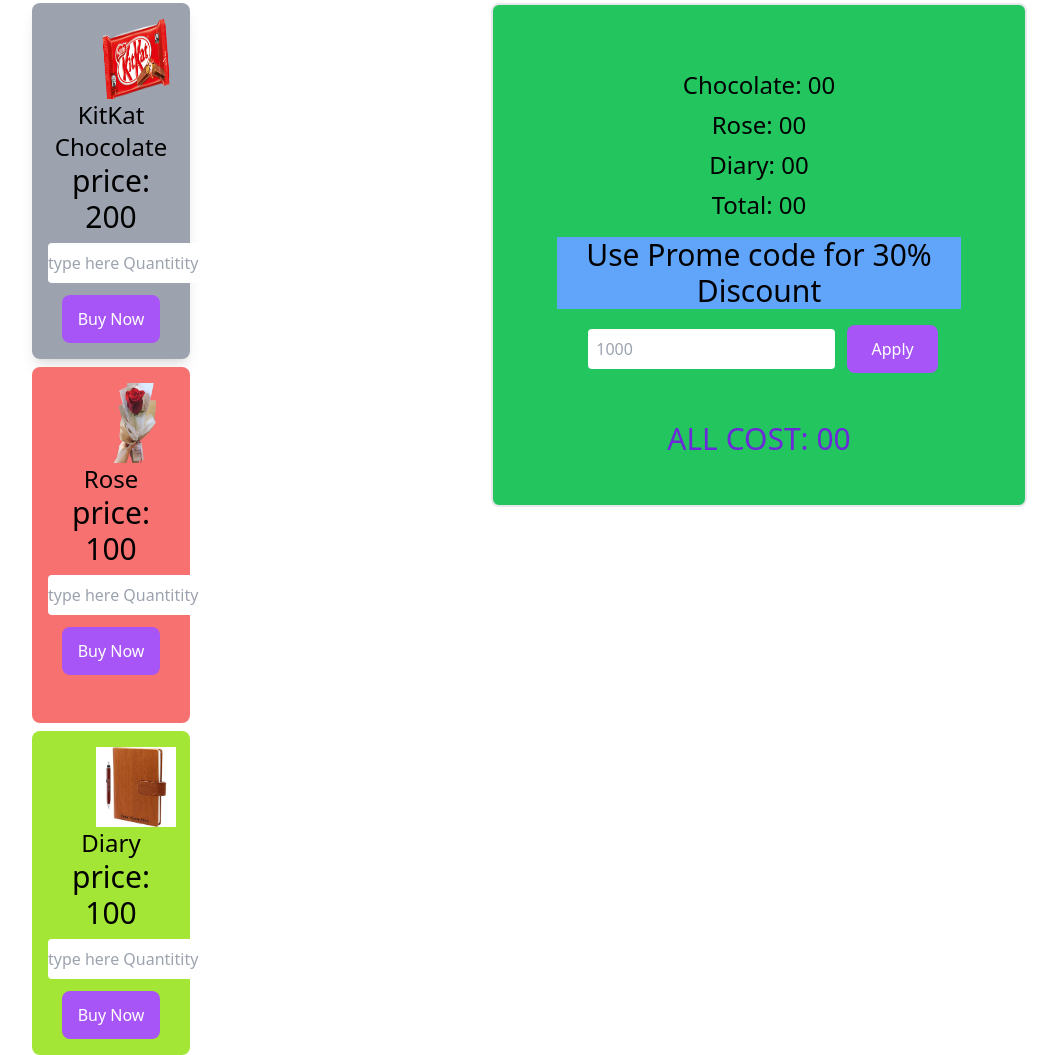
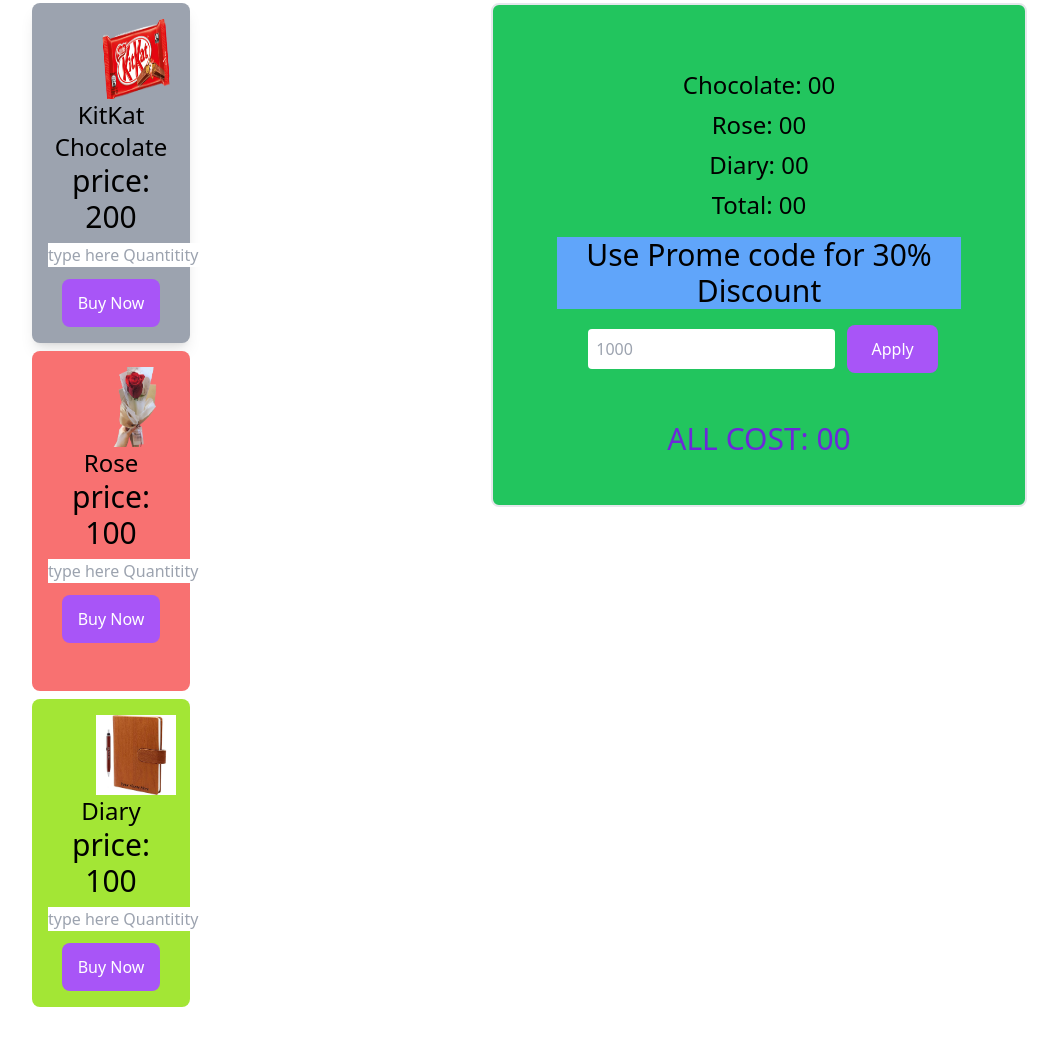
Before and after one commit to rajib2826/shopping-budget, a plain HTML site: page index.html in a window 1280 px wide. Shown: the part 85-1140 px from the top of the page, without its empty margins (205-1263 px from the left). After the commit the page ends 1092 px from the top, so only its background shows below. Drawn offline with nearby package versions, Linux system fonts and the light colour scheme.

Commit message:
change the element

```diff
--- a/index.html
+++ b/index.html
@@ -23,7 +23,7 @@
                      <h4 class="text-2xl">KitKat Chocolate</h4>
                      <h3 class="text-3xl font-medium mb-2">price: <span id="kitkat-price"
                         >200</span> </h3>
-                     <input class="  block rounded py-2 mb-3" type="text" name="" id="kitkat-quantity" placeholder="type here Quantitity" >
+                     <input class="  block  mb-3" type="text" name="" id="kitkat-quantity" placeholder="type here Quantitity" >
 
                      <button id="btn-kitkat" class="bg-purple-500 hover:bg-red-700 rounded-lg px-4 py-3 text-white">Buy Now</button>
                     </div>
@@ -33,7 +33,7 @@
                      <img class="w-20 h-20 ml-12 text-center" src="images/image-removebg-preview.png" alt="kitkat">
                      <h4 class="text-2xl">Rose</h4>
                      <h3 class="text-3xl font-medium mb-2">price: <span id="rose-price">100</span> </h3>
-                     <input class="  block rounded   py-2 mb-3" type="text" name="" id="rose-quantity" placeholder="type here Quantitity" >
+                     <input class="  block    mb-3" type="text" name="" id="rose-quantity" placeholder="type here Quantitity" >
 
                      <button id="btn-rose" class="bg-purple-500 hover:bg-red-700 rounded-lg px-4 py-3 text-white">Buy Now</button>
                     </div>
@@ -43,7 +43,7 @@
                      <img class="w-20 h-20 ml-12 text-center" src="images/diary.jpg" alt="kitkat">
                      <h4 class="text-2xl">Diary</h4>
                      <h3 class="text-3xl font-medium mb-2">price: <span id="diary-price">100</span> </h3>
-                     <input class="  block rounded  py-2 mb-3"type="text" name="" id="diary-quantity" placeholder="type here Quantitity" >
+                     <input class="  block    mb-3"type="text" name="" id="diary-quantity" placeholder="type here Quantitity" >
 
                      <button id="btn-diary" class="bg-purple-500 hover:bg-red-700 rounded-lg px-4 py-3 text-white">Buy Now</button>
                     </div>
```
